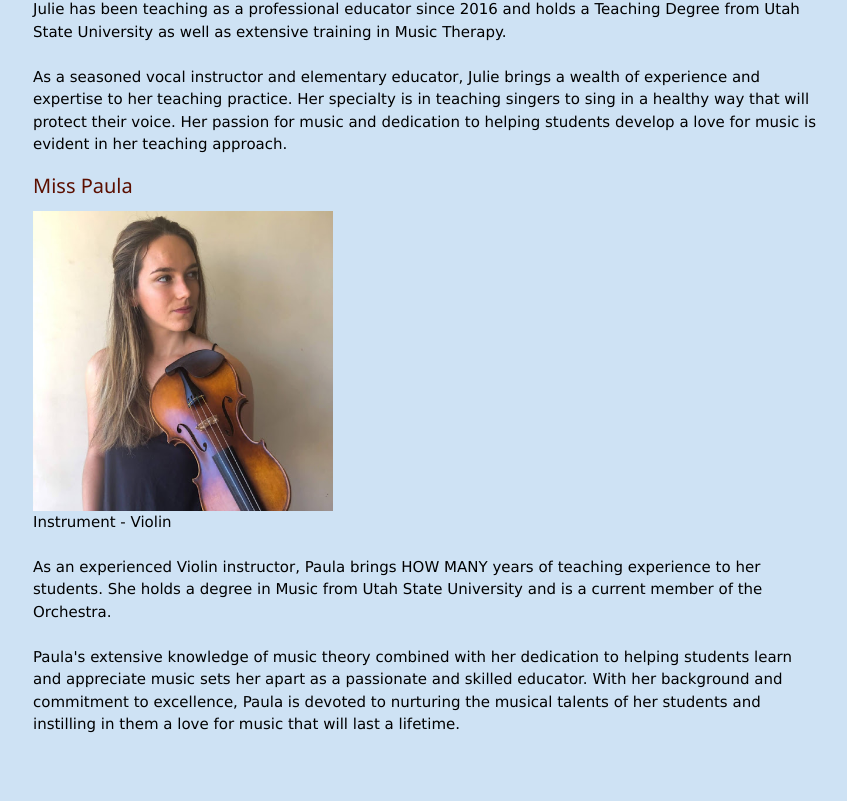
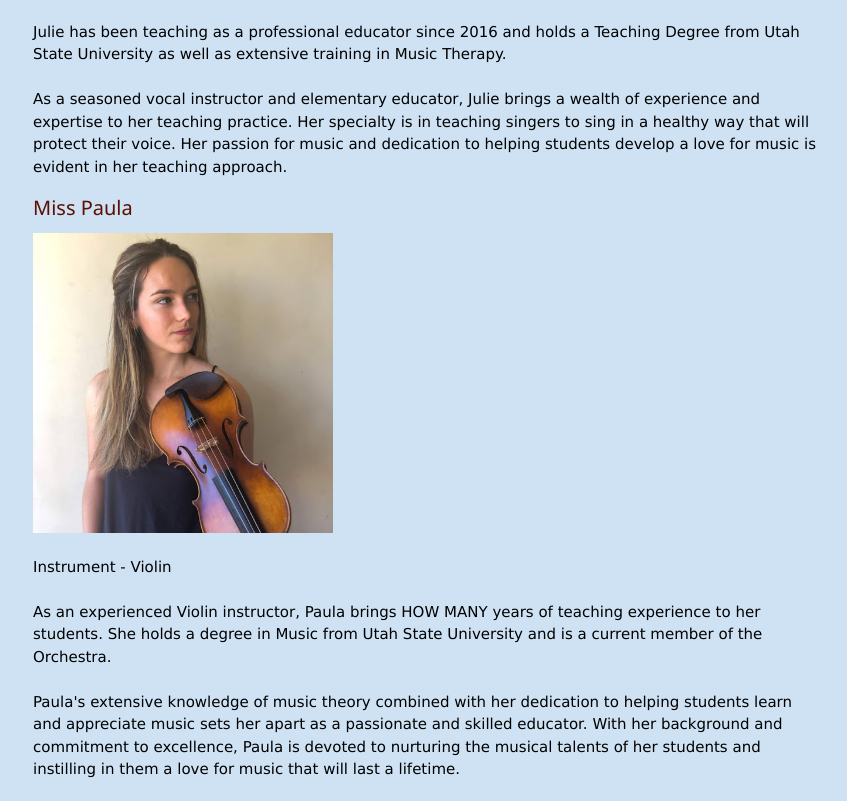
Before and after one commit to MusicalMinds/MusicalMinds.github.io, a plain HTML site: page index.html in a window 1280 px wide. Shown: the part 1530-2331 px from the top of the page, without its empty margins (212-1059 px from the left). Before the commit the page ends 2286 px from the top, so only its background shows below. Drawn offline with nearby package versions, Linux system fonts and the light colour scheme.

Commit message:
Update index.html

```diff
--- a/index.html
+++ b/index.html
@@ -41,7 +41,7 @@ Address: Gamle Borgenvei 3, 1383 Asker, Norway<br>
 Contact: phone - 93 63 87 23 email - <a href="mailto:julieanncallister4@gmail.com">julieanncallister4@gmail.com</a></p>
 <h3 style="color:#5B0F00;">About Us</h3>
 <p><h4 style="color:#5B0F00;">Miss Julie</h4>
-  <img src="julie.jpg" style="height:300px;"><br>
+  <img src="julie.jpg" style="height:300px;"><br><br>
 Instruments - Voice, Piano, & Guitar<br><br>
 
 Julie has been teaching as a professional educator since 2016 and holds a Teaching Degree from Utah State University as well as extensive training in Music Therapy. <br><br>
@@ -49,7 +49,7 @@ Julie has been teaching as a professional educator since 2016 and holds a Teachi
 As a seasoned vocal instructor and elementary educator, Julie brings a wealth of experience and expertise to her teaching practice. Her specialty is in teaching singers to sing in a healthy way that will protect their voice. Her passion for music and dedication to helping students develop a love for music is evident in her teaching approach.
 </p>
     <p><h4 style="color:#5B0F00;">Miss Paula</h4>
-      <img src="paula.jpg" style="height:300px;"><br>
+      <img src="paula.jpg" style="height:300px;"><br><br>
 Instrument - Violin <br><br>
 
 As an experienced Violin instructor, Paula brings HOW MANY years of teaching experience to her students. She holds a degree in Music from Utah State University and is a current member of the Orchestra. <br><br>
```
